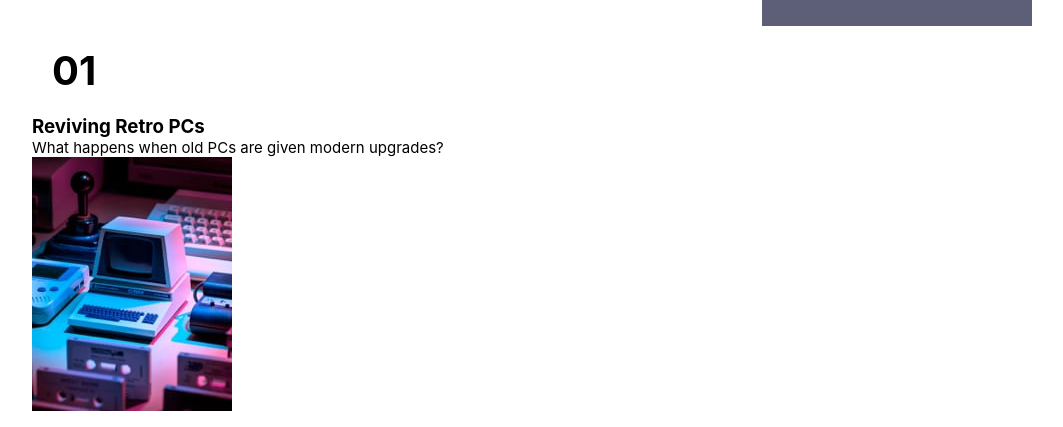
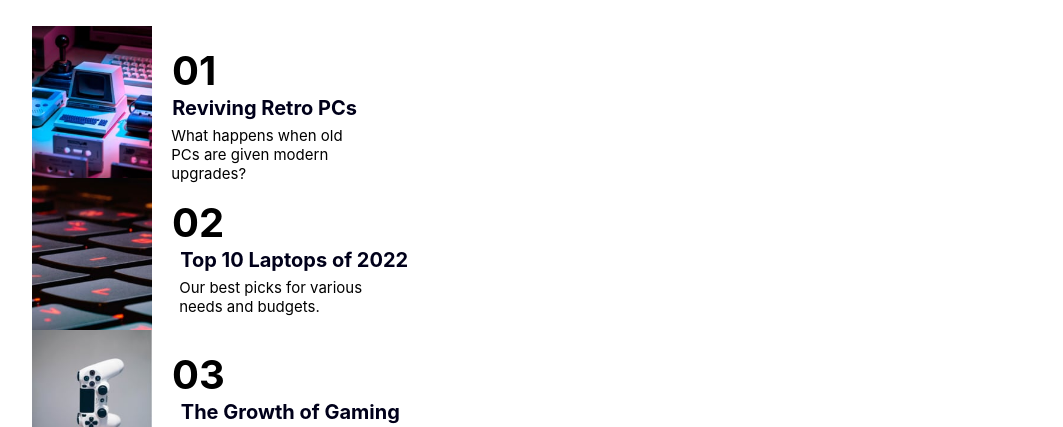
Before and after one commit to ilansilv/landing-page-2, a plain HTML site: page index.html in a window 1280 px wide. Shown: the part 710-1137 px from the top of the page, without its empty margins (118-1181 px from the left). Drawn offline with Linux system fonts and the light colour scheme.

Commit message:
estilização de seção da página

```diff
--- a/index.html
+++ b/index.html
@@ -57,29 +57,32 @@
         </div>
     </section>
     </div>
-    <section class="bottom">
-      <div>
+    <div class="bottom">
+      <section class="secao-bottom">
+        <div class="conteudo-bottom">
+          <img src="images/image-retro-pcs.jpg" alt="" class="img-bottom">
           <h2>01</h2>
-        <h3>Reviving Retro PCs</h3>
+          <a>Reviving Retro PCs</a>
           <p>What happens when old PCs are given modern upgrades?</p>
-        <img src="images/image-retro-pcs.jpg" alt="">
         </div>
-      <div>
+        <div div class="conteudo-bottom">
+          <img src="images/image-top-laptops.jpg" alt="" class="img-bottom">
           <h2>02</h2>
-        <h3>Top 10 Laptops of 2022</h3>
+          <a>Top 10 Laptops of 2022</a>
           <p>Our best picks for various needs and budgets.</p>
-        <img src="images/image-top-laptops.jpg" alt="">
         </div>
-      <div>
+        <div class="conteudo-bottom">
+          <img src="images/image-gaming-growth.jpg" alt="" class="img-bottom">
           <h2>03</h2>
-        <h3>The Growth of Gaming</h3>
+          <a>The Growth of Gaming</a>
           <p>How the pandemic has sparked fresh opportunities.</p>
-        <img src="images/image-gaming-growth.jpg" alt="">
         </div>
       </section>
+    </div>
   <div class="attribution">
     Challenge by <a href="https://www.frontendmentor.io?ref=challenge" target="_blank">Frontend Mentor</a>.
-    Coded by <a href="#">Your Name Here</a>.
+    Coded by <a href="https://github.com/ilansilv" target="_blank">Ilan Silva</a>.
   </div>
+
 </body>
 </html>
--- a/style/style.css
+++ b/style/style.css
@@ -46,10 +46,6 @@ a:hover {
     flex-direction: row;
 }
 
-.side{
-    background-color: hsl(236, 13%, 42%);
-    color: white;
-}
 
 .principal{
     max-width: 1000px;
@@ -97,8 +93,12 @@ button:hover {
     display: list-item;
     flex-direction: column;
     width: 300px;
+    background-color: hsl(240, 100%, 5%) ;
+    color: white;
+    height: 500px;
+}
 
-}
+
 
 h2{
     margin: 20px 20px;
@@ -107,6 +107,8 @@ h2{
 
 .titulo-side{
     margin-left: 20px;
+    font-weight: bold;
+    color: white;
 }
 
 .paragrafo-side{
@@ -114,9 +116,47 @@ h2{
     border-bottom: 2px solid white;
     width: 250px;
     padding-bottom: 30px;
+
 }
 
 .conteudo-side{
     margin: 20px 0;
+}
 
+.bottom{
+    display: flex-gab;
+    justify-content: center;
 }
+
+.secao-bottom{
+    display: flex-gab;
+    justify-content: center;
+}
+
+.img-bottom{
+    width: 120px;
+}
+
+.conteudo-bottom{
+    display: flex;
+}
+
+.conteudo-bottom a{
+    position: relative;
+    top: 70px;
+    right: 64px;
+    width: 300px;
+    font-weight: bold;
+}
+
+.conteudo-bottom a:hover{
+    cursor: pointer;
+    color:  hsl(35, 77%, 62%);
+}
+
+.conteudo-bottom p{
+    position: relative;
+    top: 100px;
+    right: 365px;
+    width: 200px;
+}
```
Lines whose indentation alone changed are shown as unchanged.
